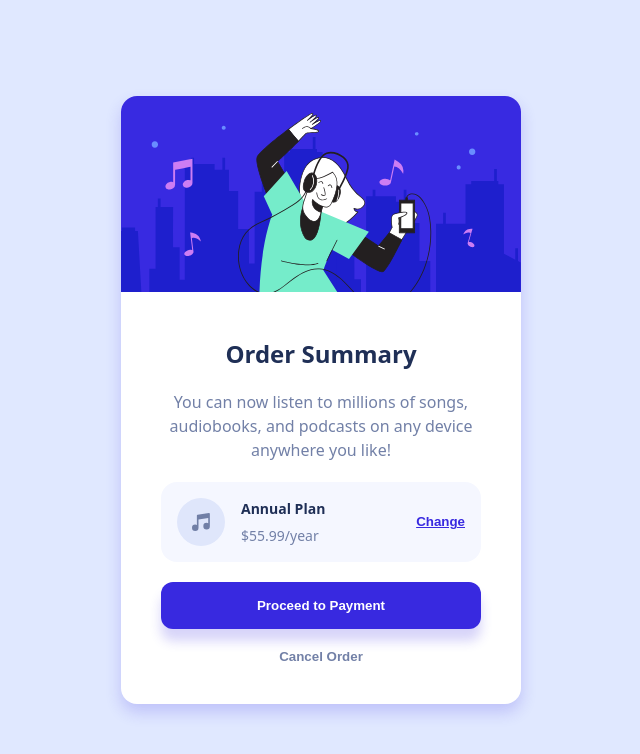
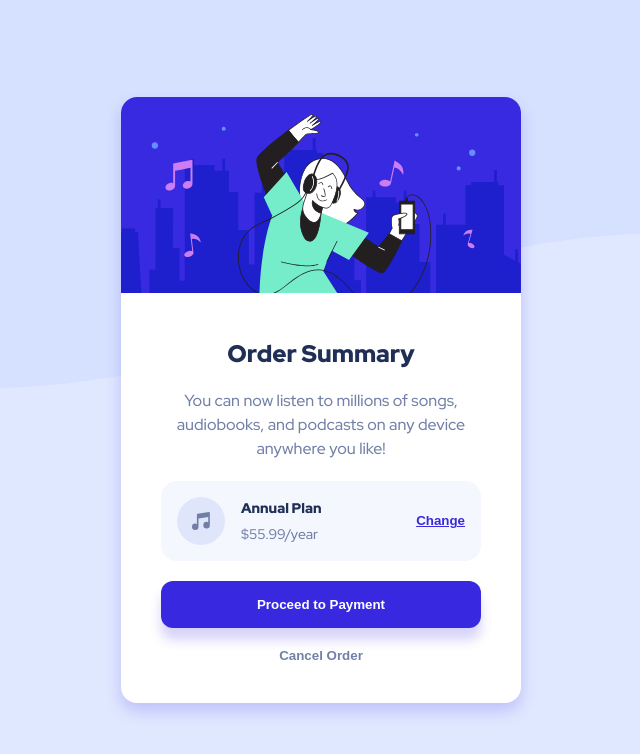
Before and after one commit to Elgiambu/FrontendMentor, a plain HTML site: page Challenges/order-summary-component/index.html in a window 1280 px wide. Shown: the whole page, without its empty margins (319-959 px from the left). Drawn offline with Linux system fonts and the light colour scheme.

Commit message:
add background image, font and change some styles

```diff
--- a/Challenges/order-summary-component/index.html
+++ b/Challenges/order-summary-component/index.html
@@ -7,6 +7,12 @@
 
         <link rel="icon" type="image/png" sizes="32x32" href="./images/favicon-32x32.png" />
         <link rel="stylesheet" href="./styles/style.css" />
+        <link rel="preconnect" href="https://fonts.googleapis.com" />
+        <link rel="preconnect" href="https://fonts.gstatic.com" crossorigin />
+        <link
+            href="https://fonts.googleapis.com/css2?family=Red+Hat+Display:wght@300..900&display=swap"
+            rel="stylesheet"
+        />
 
         <title>Frontend Mentor | Order summary card</title>
     </head>
--- a/Challenges/order-summary-component/styles/style.css
+++ b/Challenges/order-summary-component/styles/style.css
@@ -1,6 +1,7 @@
 :root {
     --primary-lightblue: hsl(225, 100%, 94%);
     --primary-blue: hsl(245, 75%, 52%);
+    --primary-blue-active: hsl(245, 75%, 52%, 50%);
     --neutral-lightblue: hsl(225, 100%, 98%);
     --neutral-grey: hsl(224, 23%, 55%);
     --neutral-blue: hsl(223, 47%, 23%);
@@ -13,12 +14,17 @@
 }
 
 body {
+    background-image: url(../images/pattern-background-mobile.svg);
+    background-position: 0% 0%;
+    background-size: contain;
+    background-repeat: no-repeat;
     background-color: var(--primary-lightblue);
     display: flex;
     justify-content: center;
     align-items: center;
     min-height: 100vh;
-    font-family: system-ui, -apple-system, BlinkMacSystemFont, 'Segoe UI', Roboto, Oxygen, Ubuntu, Cantarell, 'Open Sans', 'Helvetica Neue', sans-serif;
+    font-family: 'Red Hat Display', sans-serif;
+    font-weight: 500;
 }
 
 .card{
@@ -45,6 +51,7 @@ body {
 
 .card-title {
     color: var(--neutral-blue);
+    font-weight: 900;
 }
 
 .card-description {
@@ -73,7 +80,7 @@ body {
 }
 
 .card-plan div p {
-    font-weight: bold;
+    font-weight: 900;
     color: var(--neutral-blue);
 }
 
@@ -85,7 +92,7 @@ body {
     background-color: transparent;
     border: none;
     color: var(--primary-blue);
-    font-weight: bold;
+    font-weight: 700;
     text-decoration: underline;
     cursor: pointer;
     transition: filter .3s;
@@ -104,7 +111,7 @@ body {
     padding: 16px;
     border-radius: 12px;
     box-shadow: 0 12px 12px 0 #3829e033;
-    font-weight: bold;
+    font-weight: 700;
     transition: filter .3s, box-shadow .3s, scale .3s;
 }
 
@@ -114,8 +121,9 @@ body {
 }
 
 .card-payment-button:active {
-    filter: brightness(2.5);
+    background-color: var(--primary-blue-active);
     box-shadow: none;
+    scale: 1;
 }
 
 .card-cancel-button:active {
@@ -125,13 +133,38 @@ body {
 .card-cancel-button {
     border: none;
     background-color: transparent;
-    font-weight: bold;
+    font-weight: 900;
     color: var(--neutral-grey);
     transition: color .3s;
     cursor: pointer;
+    position: relative;
 }
 
-@media (width > 375px) {
+.card-cancel-button:hover {
+    filter: brightness(.7);
+}
+
+.card-cancel-button::after {
+    content: '';
+    height: 2px;
+    background-color: black;
+    display: block;
+    position: absolute;
+    width: 0;
+    transition: width .3s;
+    left: 0;
+    right: 0;
+    margin-inline: auto;
+}
+
+.card-cancel-button:hover::after {
+    width: 100%;
+}
+
+@media (width > 400px) {
+    body {
+        background-image: url(../images/pattern-background-desktop.svg);
+    }
     .card-body {
         padding: 40px;
     }
```
